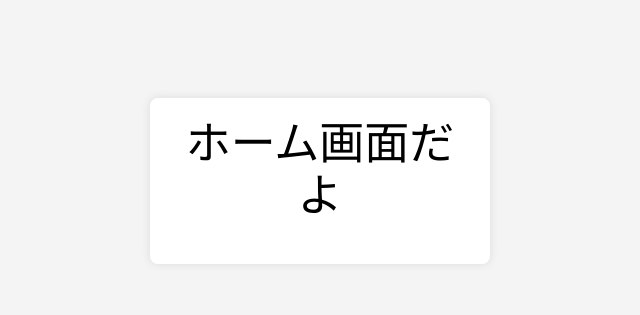
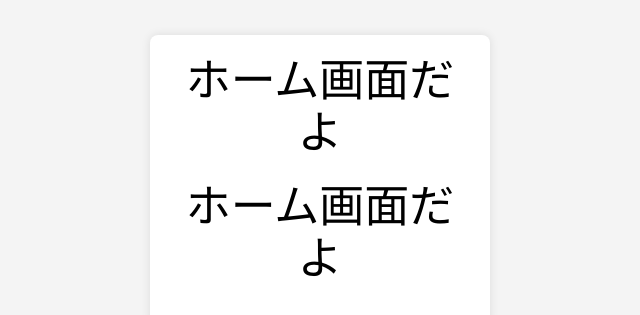
Before and after one commit to hrkiwtno6/auth_ol, an Angular app: page /#/home in a window 1280 px wide. Shown: the part 219-534 px from the top of the page, without its empty margins (320-960 px from the left). Built offline with nearby package versions, Linux system fonts and the light colour scheme.

Commit message:
一時保存

```diff
--- a/angular.json
+++ b/angular.json
@@ -103,5 +103,8 @@
         }
       }
     }
+  },
+  "cli": {
+    "analytics": false
   }
 }
--- a/src/app/page/home/home.component.html
+++ b/src/app/page/home/home.component.html
@@ -8,6 +8,7 @@
 <body>
     <div class="login-container">
         <h2>ホーム画面だよ</h2>
+        <h2>ホーム画面だよ</h2>
     </div>
 </body>
 </html>
```
